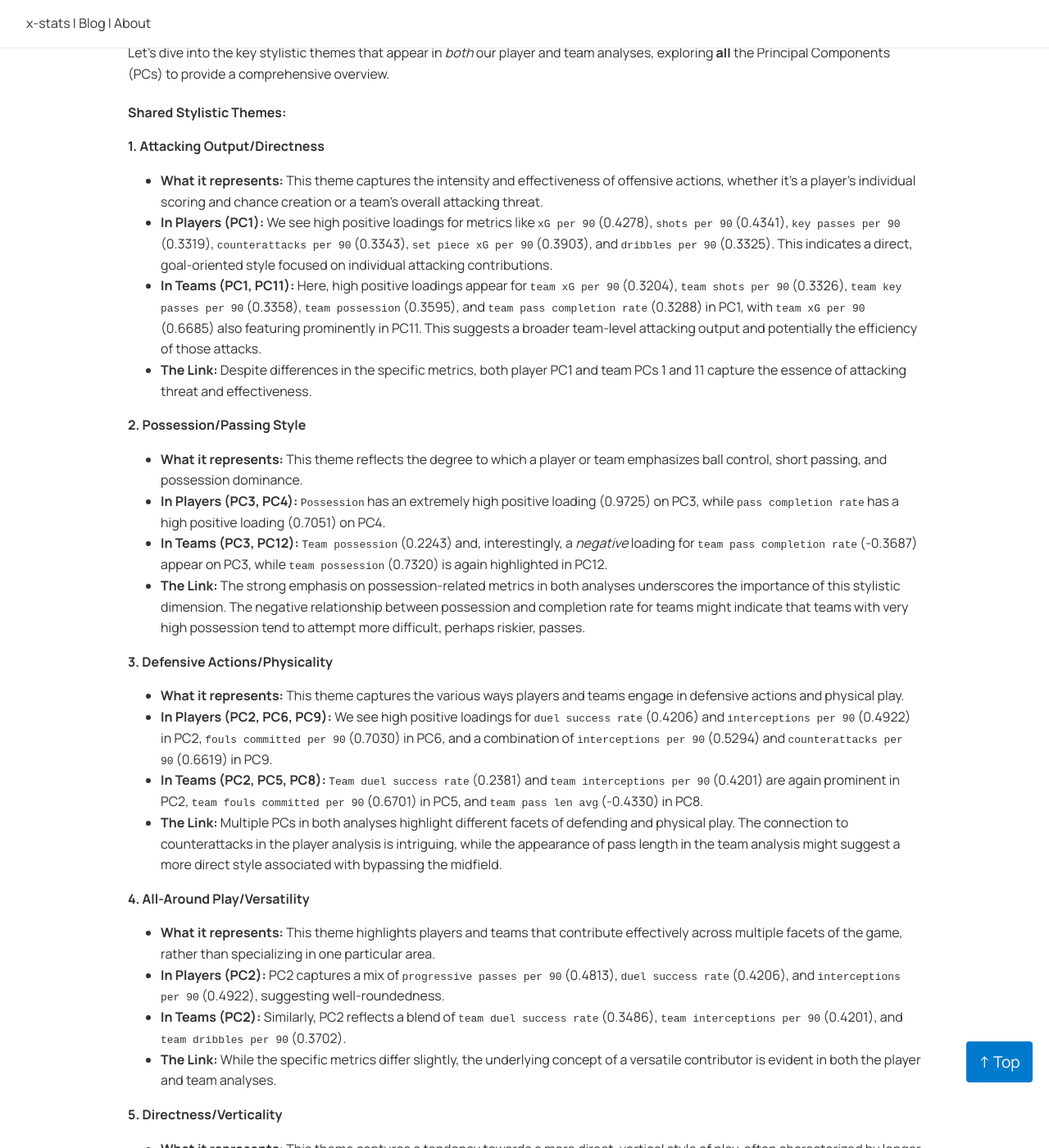
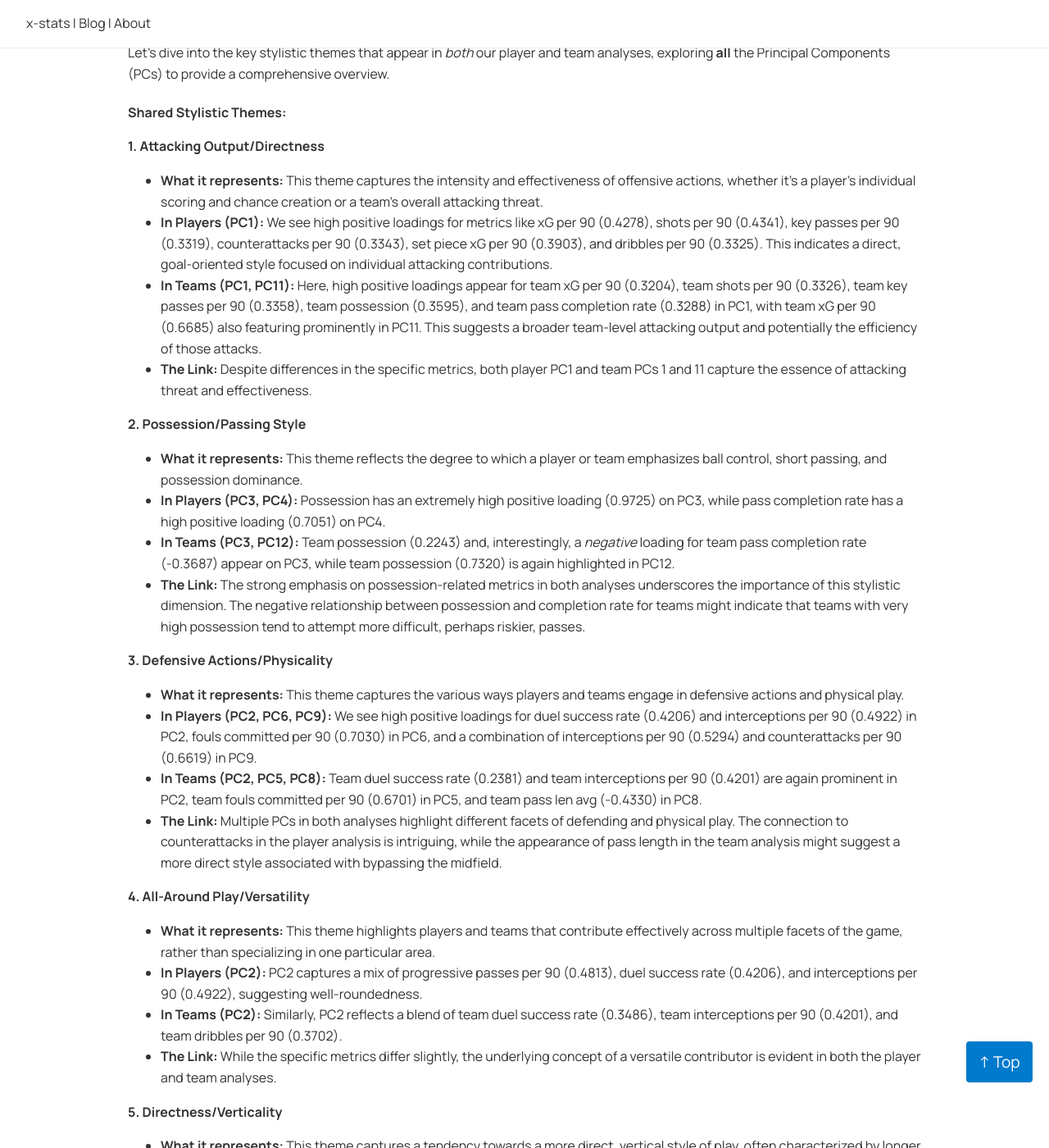
Before and after one commit to u3mukher/x-stats, a Jekyll site: the page built from _posts/2025-01-14-PCA.md, in a window 1280 px wide and 1400 px high, scrolled down 6878 px. Shown: the whole window at 82% size. Built offline with Jekyll 4.4.1, drawn with Linux system fonts in a browser that asks for light colours; a style sheet for code colours, icons or effects is not loaded; some of the changed text lies outside the part shown.

Commit message:
Update 2025-01-14-PCA.md

```diff
--- a/_posts/2025-01-14-PCA.md
+++ b/_posts/2025-01-14-PCA.md
@@ -596,36 +596,36 @@ Let's dive into the key stylistic themes that appear in *both* our player and te
 **1. Attacking Output/Directness**
 
 *   **What it represents:** This theme captures the intensity and effectiveness of offensive actions, whether it's a player's individual scoring and chance creation or a team's overall attacking threat.
-*   **In Players (PC1):**  We see high positive loadings for metrics like `xG per 90` (0.4278), `shots per 90` (0.4341), `key passes per 90` (0.3319), `counterattacks per 90` (0.3343), `set piece xG per 90` (0.3903), and `dribbles per 90` (0.3325). This indicates a direct, goal-oriented style focused on individual attacking contributions.
-*   **In Teams (PC1, PC11):**  Here, high positive loadings appear for `team xG per 90` (0.3204), `team shots per 90` (0.3326), `team key passes per 90` (0.3358), `team possession` (0.3595), and `team pass completion rate` (0.3288) in PC1, with `team xG per 90` (0.6685) also featuring prominently in PC11. This suggests a broader team-level attacking output and potentially the efficiency of those attacks.
+*   **In Players (PC1):**  We see high positive loadings for metrics like xG per 90 (0.4278), shots per 90 (0.4341), key passes per 90 (0.3319), counterattacks per 90 (0.3343), set piece xG per 90 (0.3903), and dribbles per 90 (0.3325). This indicates a direct, goal-oriented style focused on individual attacking contributions.
+*   **In Teams (PC1, PC11):**  Here, high positive loadings appear for team xG per 90 (0.3204), team shots per 90 (0.3326), team key passes per 90 (0.3358), team possession (0.3595), and team pass completion rate (0.3288) in PC1, with team xG per 90 (0.6685) also featuring prominently in PC11. This suggests a broader team-level attacking output and potentially the efficiency of those attacks.
 *   **The Link:** Despite differences in the specific metrics, both player PC1 and team PCs 1 and 11 capture the essence of attacking threat and effectiveness.
 
 **2. Possession/Passing Style**
 
 *   **What it represents:** This theme reflects the degree to which a player or team emphasizes ball control, short passing, and possession dominance.
-*   **In Players (PC3, PC4):** `Possession` has an extremely high positive loading (0.9725) on PC3, while `pass completion rate` has a high positive loading (0.7051) on PC4.
-*   **In Teams (PC3, PC12):** `Team possession` (0.2243) and, interestingly, a *negative* loading for `team pass completion rate` (-0.3687) appear on PC3, while `team possession` (0.7320) is again highlighted in PC12.
+*   **In Players (PC3, PC4):** Possession has an extremely high positive loading (0.9725) on PC3, while pass completion rate has a high positive loading (0.7051) on PC4.
+*   **In Teams (PC3, PC12):** Team possession (0.2243) and, interestingly, a *negative* loading for team pass completion rate (-0.3687) appear on PC3, while team possession (0.7320) is again highlighted in PC12.
 *   **The Link:** The strong emphasis on possession-related metrics in both analyses underscores the importance of this stylistic dimension. The negative relationship between possession and completion rate for teams might indicate that teams with very high possession tend to attempt more difficult, perhaps riskier, passes.
 
 **3. Defensive Actions/Physicality**
 
 *   **What it represents:** This theme captures the various ways players and teams engage in defensive actions and physical play.
-*   **In Players (PC2, PC6, PC9):** We see high positive loadings for `duel success rate` (0.4206) and `interceptions per 90` (0.4922) in PC2, `fouls committed per 90` (0.7030) in PC6, and a combination of `interceptions per 90` (0.5294) and `counterattacks per 90` (0.6619) in PC9.
-*   **In Teams (PC2, PC5, PC8):**  `Team duel success rate` (0.2381) and `team interceptions per 90` (0.4201) are again prominent in PC2, `team fouls committed per 90` (0.6701) in PC5, and `team pass len avg` (-0.4330) in PC8.
+*   **In Players (PC2, PC6, PC9):** We see high positive loadings for duel success rate (0.4206) and interceptions per 90 (0.4922) in PC2, fouls committed per 90 (0.7030) in PC6, and a combination of interceptions per 90 (0.5294) and counterattacks per 90 (0.6619) in PC9.
+*   **In Teams (PC2, PC5, PC8):**  Team duel success rate (0.2381) and team interceptions per 90 (0.4201) are again prominent in PC2, team fouls committed per 90 (0.6701) in PC5, and team pass len avg (-0.4330) in PC8.
 *   **The Link:** Multiple PCs in both analyses highlight different facets of defending and physical play. The connection to counterattacks in the player analysis is intriguing, while the appearance of pass length in the team analysis might suggest a more direct style associated with bypassing the midfield.
 
 **4. All-Around Play/Versatility**
 
 *   **What it represents:** This theme highlights players and teams that contribute effectively across multiple facets of the game, rather than specializing in one particular area.
-*   **In Players (PC2):** PC2 captures a mix of `progressive passes per 90` (0.4813), `duel success rate` (0.4206), and `interceptions per 90` (0.4922), suggesting well-roundedness.
-*   **In Teams (PC2):**  Similarly, PC2 reflects a blend of `team duel success rate` (0.3486), `team interceptions per 90` (0.4201), and `team dribbles per 90` (0.3702).
+*   **In Players (PC2):** PC2 captures a mix of progressive passes per 90 (0.4813), duel success rate (0.4206), and interceptions per 90 (0.4922), suggesting well-roundedness.
+*   **In Teams (PC2):**  Similarly, PC2 reflects a blend of team duel success rate (0.3486), team interceptions per 90 (0.4201), and team dribbles per 90 (0.3702).
 *   **The Link:** While the specific metrics differ slightly, the underlying concept of a versatile contributor is evident in both the player and team analyses.
 
 **5. Directness/Verticality**
 
 *   **What it represents:**  This theme captures a tendency towards a more direct, vertical style of play, often characterized by longer passes.
-*   **In Players (PC5):**  `Player pass len avg` has a high positive loading (0.4478).
-*   **In Teams (PC8):** `Team pass len avg` also has a high positive loading (0.4452).
+*   **In Players (PC5):**  Player pass len avg has a high positive loading (0.4478).
+*   **In Teams (PC8):** Team pass len avg also has a high positive loading (0.4452).
 *   **The Link:** The emphasis on pass length in both analyses clearly points to this shared stylistic dimension.
 
 #### Other Components:
@@ -634,21 +634,21 @@ While less prominent in terms of shared themes, the remaining PCs offer further
 
 **Player PCs:**
 
-*   **PC7 (Aerial Dominance):** High positive loading for `duel success rate` (0.8062).
-*   **PC8 (Counter-attacking):** High positive loadings on `counterattacks per 90` (0.5337) and `fouls committed per 90` (0.5350).
-*   **PC10 (Dribbling):** High positive loading on `dribbles per 90` (0.7357).
-*   **PC11 (Progressive Passing):** High positive loading on `progressive passes per 90` (0.6584).
-*   **PC12 (Shooting Volume):** High positive loading on `shots per 90` (0.7937).
-*   **PC13 (xG):** High positive loading on `xG per 90` (0.8152).
+*   **PC7 (Aerial Dominance):** High positive loading for duel success rate (0.8062).
+*   **PC8 (Counter-attacking):** High positive loadings on counterattacks per 90 (0.5337) and fouls committed per 90 (0.5350).
+*   **PC10 (Dribbling):** High positive loading on dribbles per 90 (0.7357).
+*   **PC11 (Progressive Passing):** High positive loading on progressive passes per 90 (0.6584).
+*   **PC12 (Shooting Volume):** High positive loading on shots per 90 (0.7937).
+*   **PC13 (xG):** High positive loading on xG per 90 (0.8152).
 
 **Team PCs:**
 
-*   **PC4 (Defensive Disruption):** High negative loadings for `team pass len avg` (-0.4330), `team progressive passes per 90` (-0.3776) and `team interceptions per 90` (-0.3986).
-*   **PC6 (Defensive Style):** High positive loading for `team fouls committed per 90` (0.5889).
-*   **PC7 (Key Passing):** High positive loadings for `team key passes per 90` (0.5639) and `team shots per 90` (0.4314).
-*   **PC9 (Low Duel Success):** High negative loading for `team duel success rate` (-0.4467).
-*   **PC10 (Chance Creation):** High positive loadings for `team progressive passes per 90` (0.4641) and `team xG per 90` (0.2866).
-*   **PC13 (Shooting):** High positive loading for `team shots per 90` (0.7266).
+*   **PC4 (Defensive Disruption):** High negative loadings for team pass len avg (-0.4330), team progressive passes per 90 (-0.3776) and team interceptions per 90 (-0.3986).
+*   **PC6 (Defensive Style):** High positive loading for team fouls committed per 90 (0.5889).
+*   **PC7 (Key Passing):** High positive loadings for team key passes per 90 (0.5639) and team shots per 90 (0.4314).
+*   **PC9 (Low Duel Success):** High negative loading for team duel success rate (-0.4467).
+*   **PC10 (Chance Creation):** High positive loadings for team progressive passes per 90 (0.4641) and team xG per 90 (0.2866).
+*   **PC13 (Shooting):** High positive loading for team shots per 90 (0.7266).
 
 **Why These Similarities Matter**
 
```
